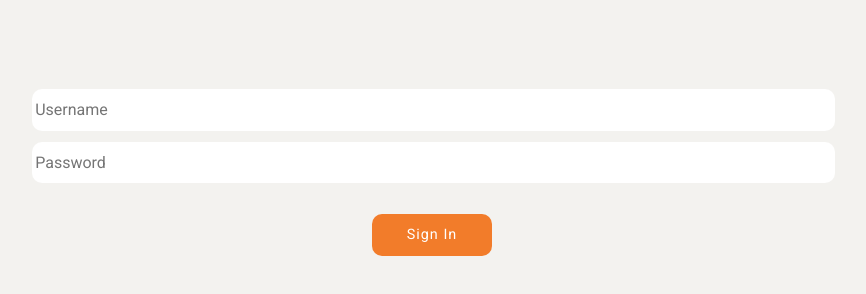
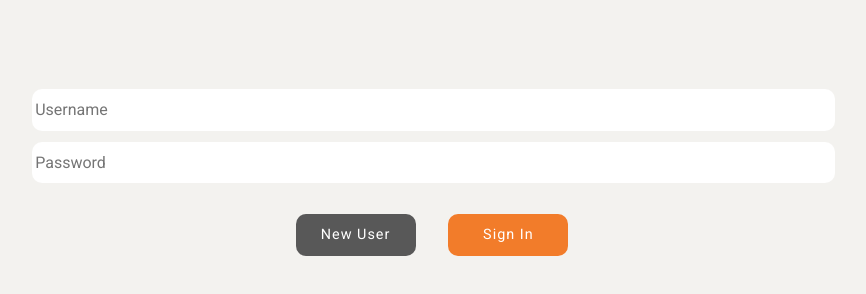
Before and after one commit to godsmark/best-gift-ever, a plain HTML site: page index.html in a window 1280 px wide. Shown: the part 122-416 px from the top of the page, without its empty margins (208-1074 px from the left). Drawn offline with Linux system fonts and the light colour scheme; a web font is replaced by a local one.

Commit message:
added new user button

```diff
--- a/index.html
+++ b/index.html
@@ -20,6 +20,7 @@
               <input type="password" class="list-name-form password" placeholder="Password">
             </fieldset>
             <fieldset class="submit-container">
+              <input type="submit" value="New User" class="submit2">
               <input type="submit" value="Sign In" class="submit">
             </fieldset>
           </form>
```
